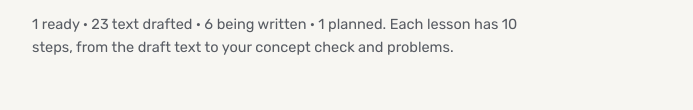
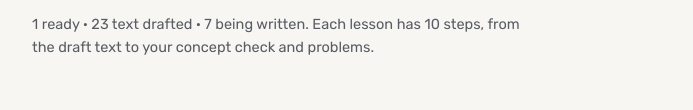
Before and after one commit to klaygomes/uml-lessons, a plain HTML site: page index.html in a window 1280 px wide. Shown: the part 274-384 px from the top of the page, without its empty margins (293-986 px from the left). Drawn offline with Linux system fonts and the light colour scheme.

Commit message:
fix: lesson 11 after clean-context review; lesson 31 writer started

```diff
--- a/index.html
+++ b/index.html
@@ -25,7 +25,7 @@
 <header>
 <h1>The Mail Room</h1>
 <p class="question">You are building the learner behind a company's mail filter. Every lesson opens on a bug your users notice, and ends when you fix it yourself in a lab. Thirty-one lessons, from the first question of learning theory to its deepest bounds.</p>
-<p class="summary">1 ready · 23 text drafted · 6 being written · 1 planned. Each lesson has 10 steps, from the draft text to your concept check and problems.</p>
+<p class="summary">1 ready · 23 text drafted · 7 being written. Each lesson has 10 steps, from the draft text to your concept check and problems.</p>
 </header>
 <ol class="course">
 <li class="is-ready"><span class="n">1</span><div><h2>Learning needs a bias</h2><p>Why does a filter that is perfect on every labelled message still guess like a coin on new ones?</p><p class="links"><span class="state">Ready</span><span class="steps" aria-label="8 of 10 steps done"><meter min="0" max="10" value="8"></meter> 8/10</span> <a href="01-learning-needs-a-bias/3-page/3-page.html">Open the lesson</a></p></div></li>
@@ -58,7 +58,7 @@
 <li class="is-writing"><span class="n">28</span><div><h2>Proving the fundamental theorem</h2><p>Why do VC dimension and learnability really match, in full?</p><p class="links"><span class="state">Being written</span><span class="steps" aria-label="0 of 10 steps done"><meter min="0" max="10" value="0"></meter> 0/10</span></p></div></li>
 <li class="is-writing"><span class="n">29</span><div><h2>Multiclass learnability</h2><p>Which multiclass problems are learnable, and what replaces the VC dimension?</p><p class="links"><span class="state">Being written</span><span class="steps" aria-label="0 of 10 steps done"><meter min="0" max="10" value="0"></meter> 0/10</span></p></div></li>
 <li class="is-writing"><span class="n">30</span><div><h2>Compression bounds</h2><p>If a few examples are enough to rebuild the rule, why does it generalise?</p><p class="links"><span class="state">Being written</span><span class="steps" aria-label="0 of 10 steps done"><meter min="0" max="10" value="0"></meter> 0/10</span></p></div></li>
-<li class="is-planned"><span class="n">31</span><div><h2>PAC-Bayes</h2><p>How does a prior belief over rules turn into a guarantee?</p><p class="links"><span class="state">Planned</span><span class="steps" aria-label="0 of 10 steps done"><meter min="0" max="10" value="0"></meter> 0/10</span></p></div></li>
+<li class="is-writing"><span class="n">31</span><div><h2>PAC-Bayes</h2><p>How does a prior belief over rules turn into a guarantee?</p><p class="links"><span class="state">Being written</span><span class="steps" aria-label="0 of 10 steps done"><meter min="0" max="10" value="0"></meter> 0/10</span></p></div></li>
 </ol>
 <footer><span>Lesson text, figures and pages: CC BY-NC 4.0. Code: MIT. See NOTICE.</span></footer>
 </div>
```
Also changed, not shown: 6 other files.
